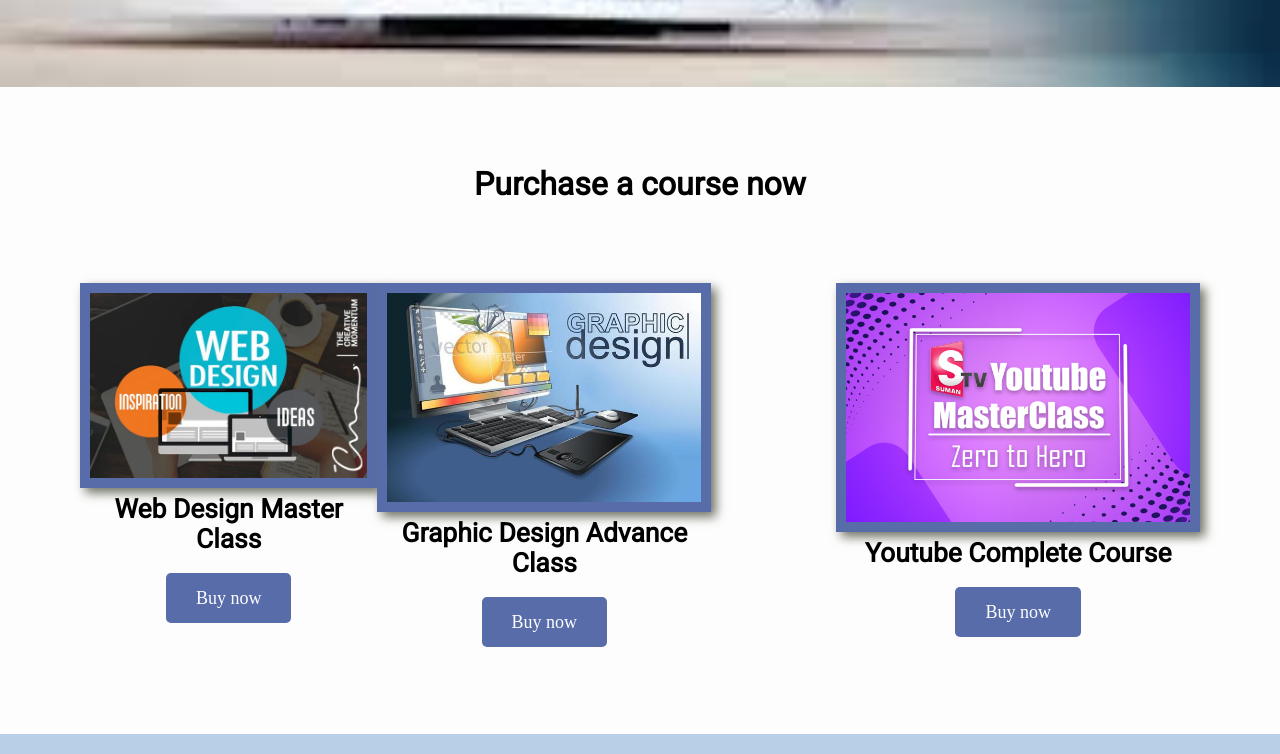
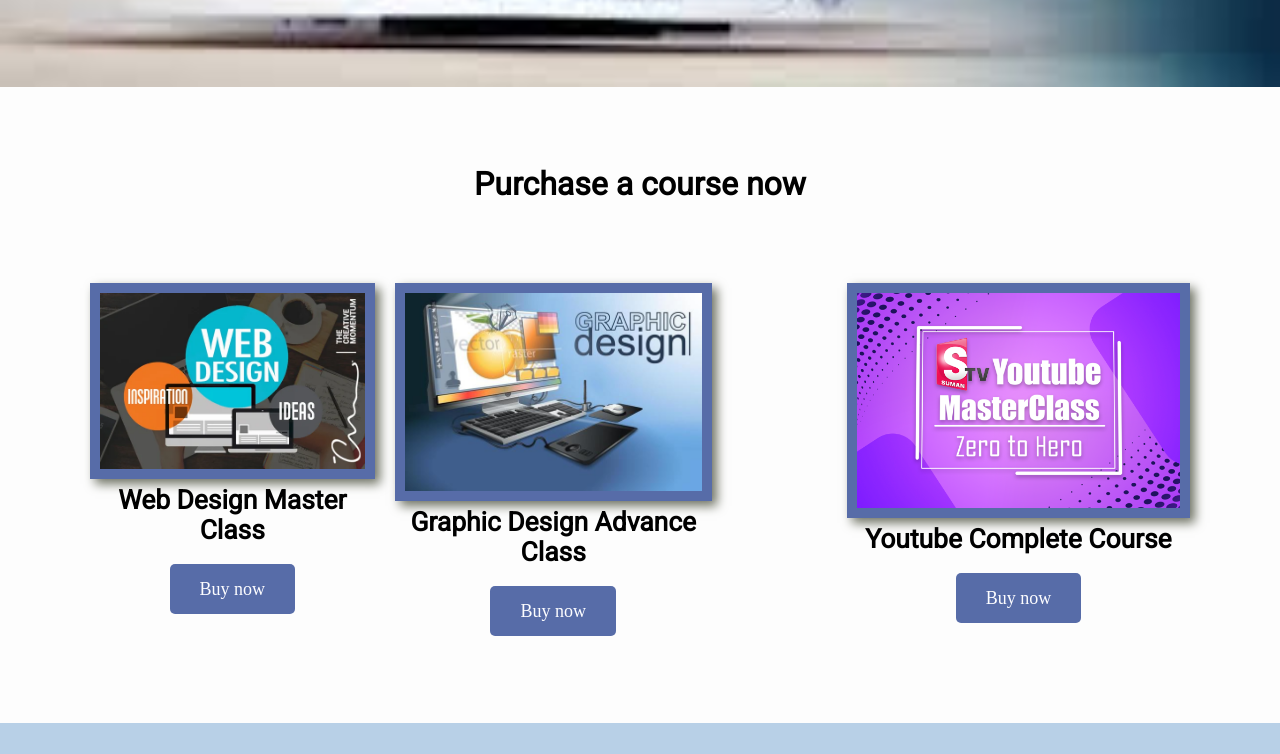
Before and after one commit to izekorphilip/wdd130, a plain HTML site: page richweebadmin/index.html in a window 1280 px wide. Shown: the part 726-1480 px from the top of the page. Drawn offline with Linux system fonts and the light colour scheme.

Commit message:
added to page

```diff
--- a/richweebadmin/styles/richweebhome.css
+++ b/richweebadmin/styles/richweebhome.css
@@ -78,10 +78,12 @@
 .home-grid {
     margin: 80px;
     display: grid;
-    grid-template-columns: 10fr;
+    grid-template-columns:  1fr;
+    column-gap: 10px;
 }
 header {
-    background-color:#576ca8;    display: grid;
+    background-color:#576ca8;
+    display: grid;
     grid-template-columns: 150px auto;
 }
 nav a:hover {
@@ -248,6 +250,7 @@
 .camping-card{
     grid-column: 5/7;
     grid-row: 2/3;
+    margin-left: center;
 
 }
 .rapids-card{
```
